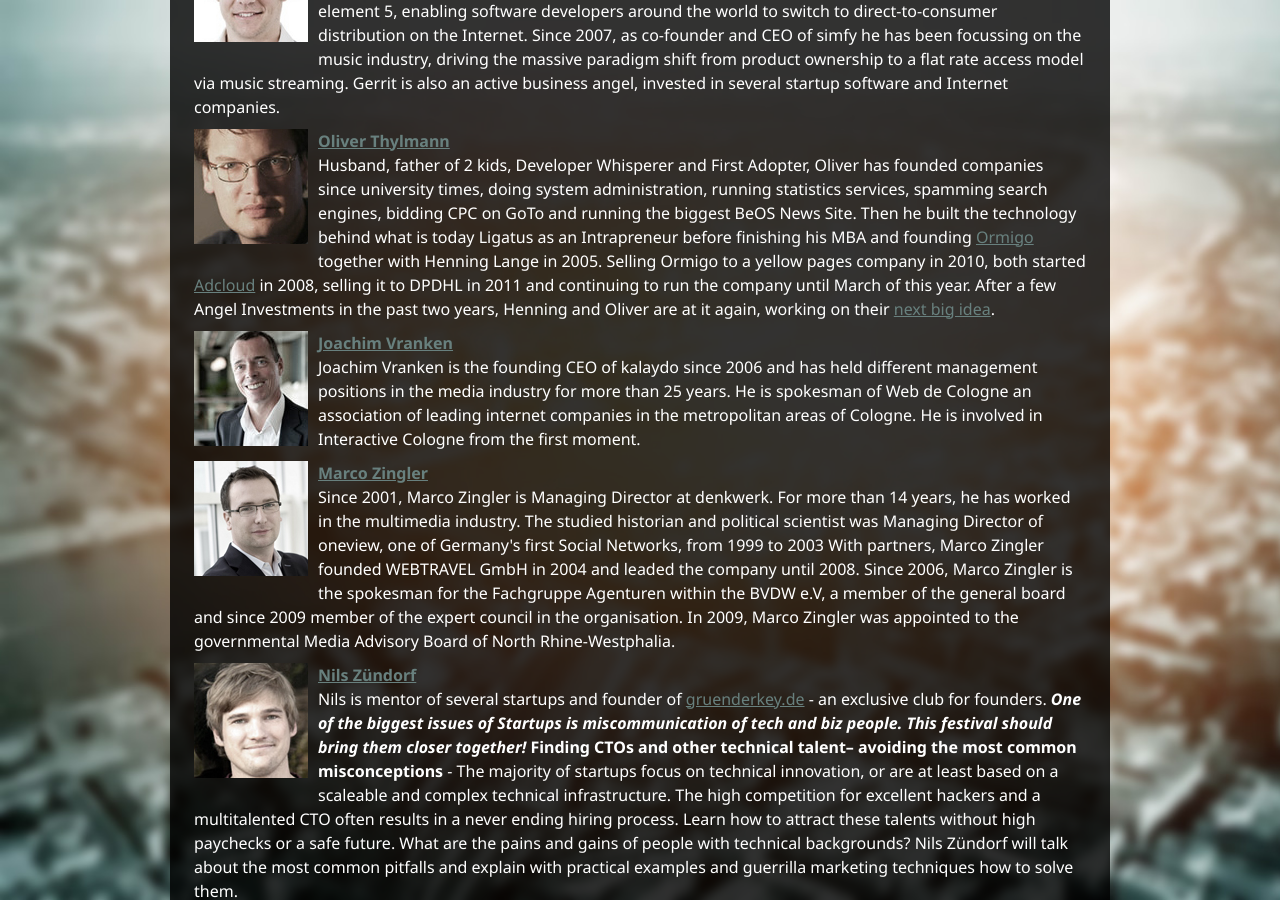
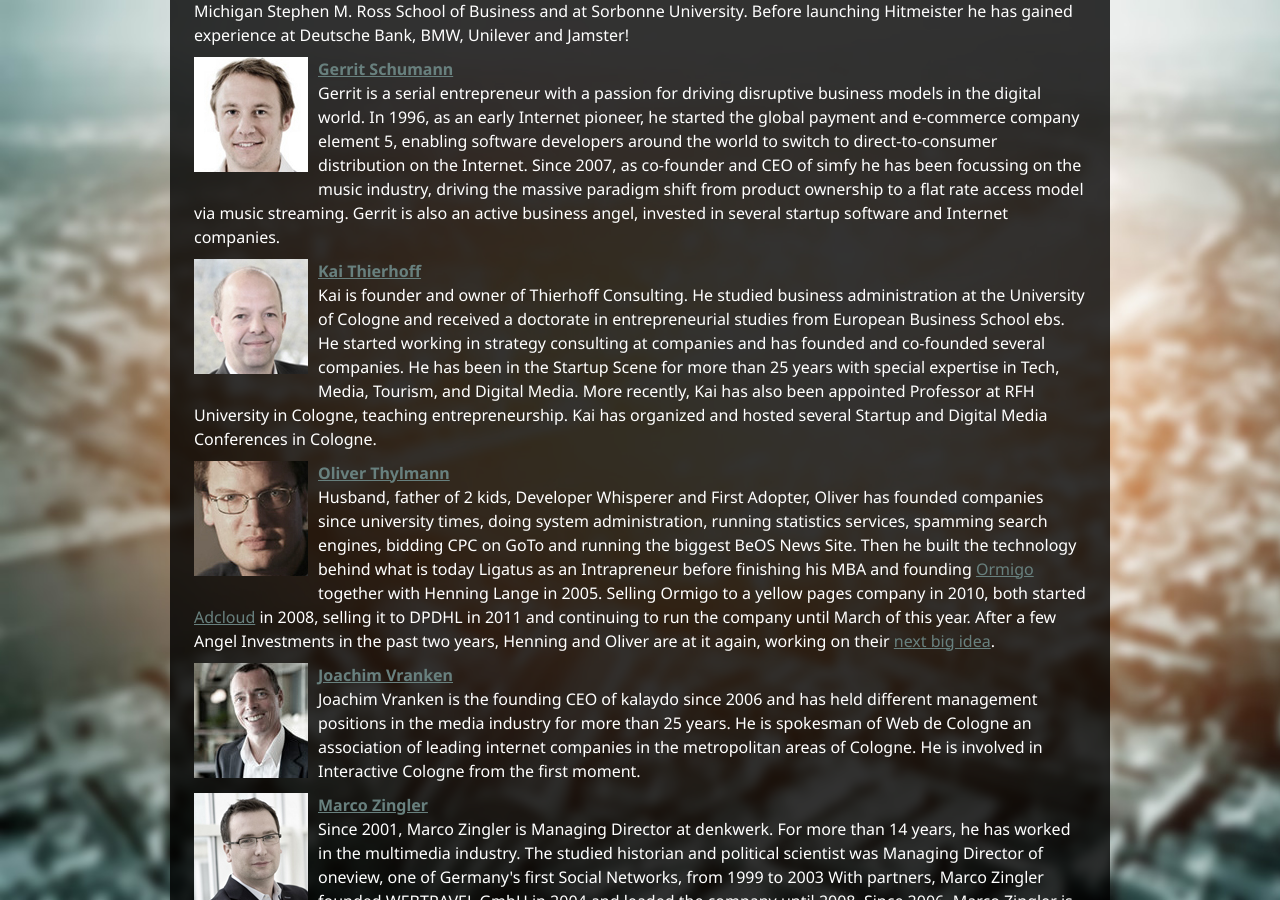
Before and after one commit to InteractiveCologne/interactivecologne.github.com, a Jekyll site: the page built from speakers.html, in a window 1280 px wide and 900 px high, scrolled down 6082 px. Built offline with Jekyll 4.4.1, drawn with Linux system fonts in a browser that asks for light colours; nearby versions of some CDN libraries; some of the changed text lies outside the part shown.

Commit message:
add speaker

```diff
--- a/speakers.html
+++ b/speakers.html
@@ -18,6 +18,11 @@
 		<p class="speaker">
 			<img class="speaker" src="assets/images/speaker/sebastian-deutsch.jpg" alt="Sebastian Deutsch"/><a href="#sebastian-deutsch" name="sebastian-deutsch"><strong>Sebastian Deutsch</strong></a><br/>Sebastian Deutsch is one of the founders of 9elements. He started hacking at a young age on a Commodore Amiga computer. From then on he developed software on various platforms - but he loves the web the most. He enjoys programming Ruby on Rails and loves to create new interfaces using technologies like HTML5 and JavaScript. Sebastian has a university degree in Computer Science from the Technische Universität Dortmund. When he is not hacking he loves to ski in the alps. His talk: <em>KPIs for Nerds - All about KPIs you ever wanted to know (but was always afraid to ask)</em>.
 		</p>
+
+		<p class="speaker">
+			<img class="speaker" src="assets/images/speaker/konstantin-ewald.jpg" alt="Konstantin Ewald"/><a href="#konstantin-ewald" name="konstantin-ewald"><strong>Konstantin Ewald</strong></a><br/>Konstantin Ewald is Head of Osborne Clarke’s Digital Business sector specialist group, which covers the full spectrum of digital media, technology and communications. He is specialised in eCommerce and mCommerce, as well as IT and data protection law. Osborne Clarke has recently be named as Law Firm of the Year for IT and Media.
+		</p>
+
 		<p class="speaker">
 			<img class="speaker" src="assets/images/speaker/ingo-franz.jpg" alt="Ingo Franz"/><a href="#ingo-franz" name="ingo-franz"><strong>Ingo Franz</strong></a><br/>Ingo Franz is partner at Creathor Venture, an European venture fund with offices in Germany, Switzerland and Scandinavia, investing in all VC situations with particular focus on early stage. Ingo is venture investor in IT/ Internet/software companies for 15 years. Prior to joining Creathor Venture, Ingo was Investment Manager at Technologieholding VC and later Investment Director with 3i. He has served as a director on boards of German, French, US companies and has a successful track record including IPO and trade-sale transactions. Ingo has spent several years abroad working in industry on software, engineering and strategy consulting assignments. Ingo holds a master degree in engineering from the Technical University of Darmstadt and a master degree in Business Administration (lic. Oec.) from the University of St. Gallen.
 		</p>
@@ -116,6 +121,10 @@
 		</p>
 
 		<p class="speaker">
+			<img class="speaker" src="assets/images/speaker/kai-thierhoff.jpg" alt="Kai Thierhoff"/><a href="#kai-thierhoff" name="oliver-thylmann"><strong>Kai Thierhoff</strong></a><br/>Kai is founder and owner of Thierhoff Consulting. He studied business administration at the University of Cologne and received a doctorate in entrepreneurial studies from European Business School ebs. He started working in strategy consulting at companies and has founded and co-founded several companies. He has been in the Startup Scene for more than 25 years with special expertise in Tech, Media, Tourism, and Digital Media. More recently, Kai has also been appointed Professor at RFH University in Cologne, teaching entrepreneurship. Kai has organized and hosted several Startup and Digital Media Conferences in Cologne.
+		</p>
+
+		<p class="speaker">
 			<img class="speaker" src="assets/images/speaker/oliver-thylmann.jpg" alt="Oliver Thylmann"/><a href="#oliver-thylmann" name="oliver-thylmann"><strong>Oliver Thylmann</strong></a><br/>Husband, father of 2 kids, Developer Whisperer and First Adopter, Oliver has founded companies since university times, doing system administration, running statistics services, spamming search engines, bidding CPC on GoTo and running the biggest BeOS News Site. Then he built the technology behind what is today Ligatus as an Intrapreneur before finishing his MBA and founding <a href="https://ormigo.com/">Ormigo</a> together with Henning Lange in 2005. Selling Ormigo to a yellow pages company in 2010, both started <a href="http://adcloud.com/">Adcloud</a> in 2008, selling it to DPDHL in 2011 and continuing to run the company until March of this year. After a few Angel Investments in the past two years, Henning and Oliver are at it again, working on their <a href="http://d27y.com">next big idea</a>.
 		</p>
 		<p class="speaker">
```
Also changed, not shown: startup.html (+8 -0 lines), assets/images/speaker/konstantin-ewald.jpg (added).
